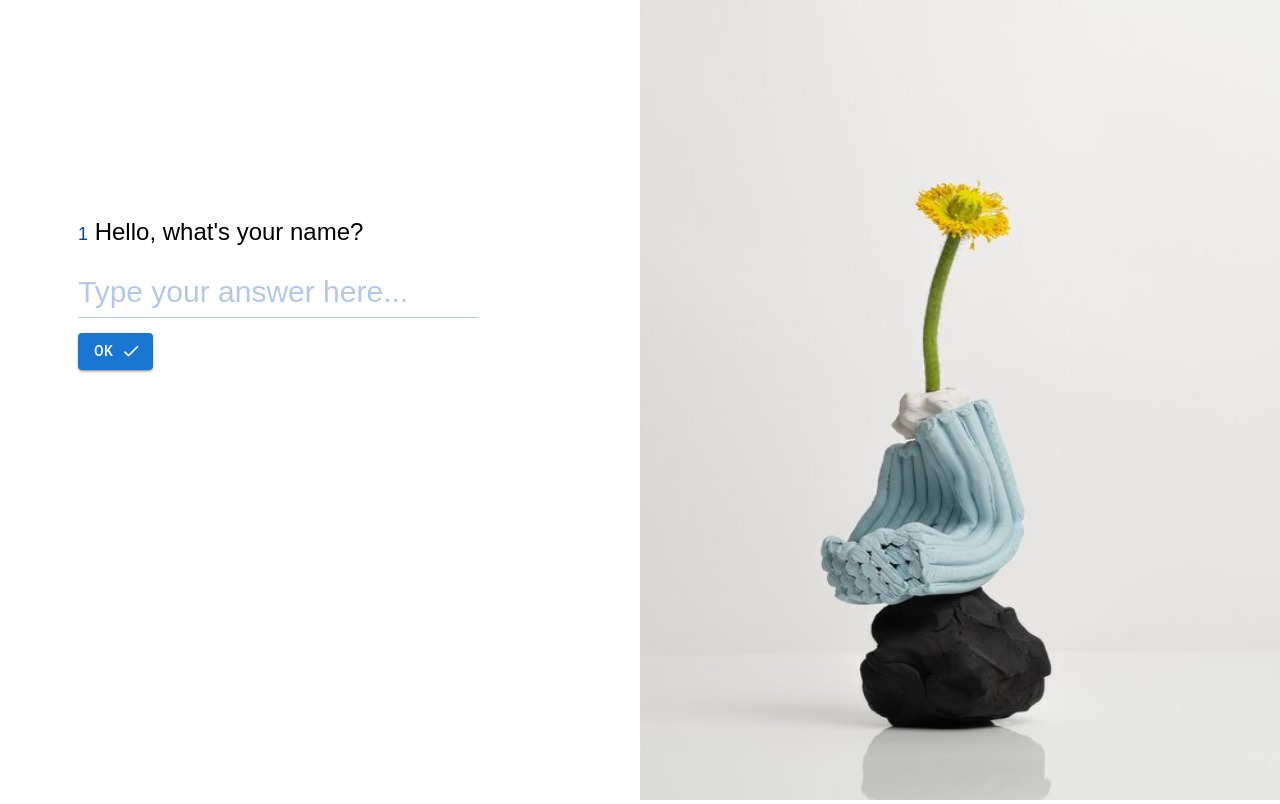
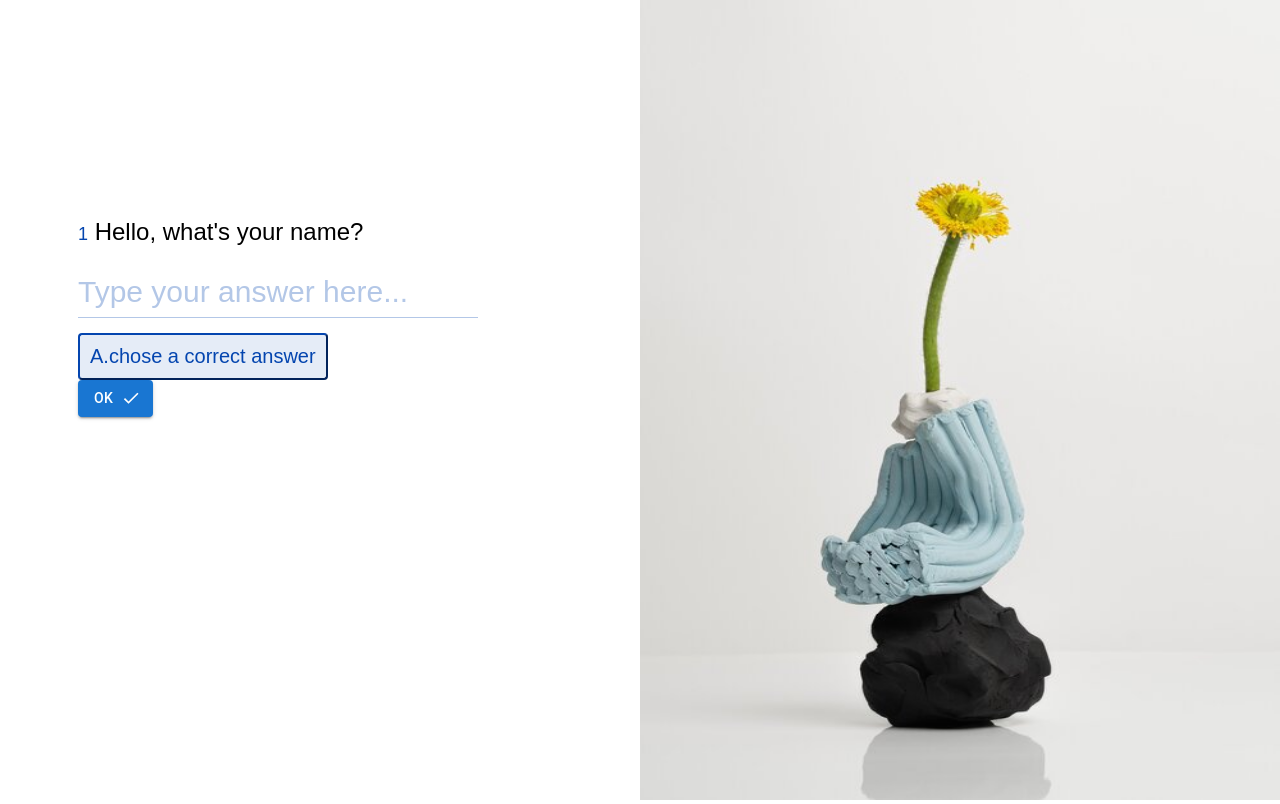
Before and after one commit to RamailoTech/Typeform-demo, a React (Create React App) app: page / in a window 1280 px wide. Built offline with nearby package versions, Linux system fonts and the light colour scheme.

Commit message:
input designs

```diff
--- /dev/null
+++ b/src/components/input/input.css
@@ -0,0 +1,31 @@
+.text_answer_input {
+  border: none;
+  outline: none;
+  border-bottom: 1px solid #b3c7e7;
+  margin-bottom: 15px;
+  width: 100%;
+  font-size: 30px;
+  padding: 0 0 8px 0px;
+  color: #0445af;
+}
+
+.text_answer_input:focus {
+  border-bottom: 3px solid #0445af;
+}
+
+.text_answer_input::placeholder {
+  color: #b3c7e7;
+}
+
+.radio_input_button {
+  padding: 10px;
+  cursor: pointer;
+  display: block;
+  font-weight: 500;
+  font-size: 20px;
+  border-radius: 4px;
+  border-color: #0445af;
+  color: #0445af;
+
+  background-color: #e5ecf7;
+}
--- /dev/null
+++ b/src/components/input/radioInput/RadioInput.jsx
@@ -0,0 +1,8 @@
+import React from "react";
+import "../input.css";
+
+export const RadioInput = ({ onClick, options }) => {
+  return (
+    <button className="radio_input_button">A.chose a correct answer</button>
+  );
+};
--- /dev/null
+++ b/src/components/input/textInput/inputs.jsx
@@ -0,0 +1,12 @@
+import React from "react";
+import "../input.css";
+
+export const TextInput = () => {
+  return (
+    <input
+      type="text"
+      className="text_answer_input"
+      placeholder="Type your answer here..."
+    />
+  );
+};
--- a/src/pages/Firstpage.jsx
+++ b/src/pages/Firstpage.jsx
@@ -1,8 +1,10 @@
-import React from 'react'
-import "../styles/firstpage.css"
-import {Grid,Box,TextField,Button} from '@mui/material';
-import flower from '../images/flower.jpg'
-import CheckIcon from '@mui/icons-material/Check';
+import React from "react";
+import "../styles/firstpage.css";
+import { Grid, Box, Button } from "@mui/material";
+import flower from "../images/flower.jpg";
+import CheckIcon from "@mui/icons-material/Check";
+import { TextInput } from "../components/input/textInput/inputs";
+import { RadioInput } from "../components/input/radioInput/RadioInput";
 
 export const Firstpage = () => {
   return (
@@ -10,15 +12,14 @@ export const Firstpage = () => {
       <Grid container spacing={0}>
         <Grid item xs={6} className="wrapper-grid1">
           <Box className="box-grid">
-            <p className="grid-question"><span>1</span> Hello, what's your name?</p>
-            <input
-              type="text"
-              className="answer_input"
-              placeholder="Type your answer here..."
-            />
+            <p className="grid-question">
+              <span>1</span> Hello, what's your name?
+            </p>
+            <TextInput />
+            <RadioInput />
             <Button variant="contained" endIcon={<CheckIcon />}>
-            OK
-           </Button>
+              OK
+            </Button>
           </Box>
         </Grid>
         <Grid item xs={6} className="images">
--- a/src/styles/firstpage.css
+++ b/src/styles/firstpage.css
@@ -16,30 +16,11 @@
   font-family: sans-serif, system-ui, -apple-system, BlinkMacSystemFont,
     "Open Sans", "Helvetica Neue", sans-serif;
 }
-.grid-question span{
-  color:#0445af;
+.grid-question span {
+  color: #0445af;
   font-size: 18px;
 }
 .wrapper .images img {
   width: 100%;
   height: 100vh;
 }
-
-.answer_input {
-  border: none;
-  outline: none;
-  border-bottom: 1px solid #b3c7e7;
-  margin-bottom: 15px;
-  width: 100%;
-  font-size: 30px;
-  padding: 0 0 8px 0px;
-  color: #0445af;
-}
-
-.answer_input:focus {
-  border-bottom: 3px solid #0445af;
-}
-
-.answer_input::placeholder {
-  color: #b3c7e7;
-}
```
